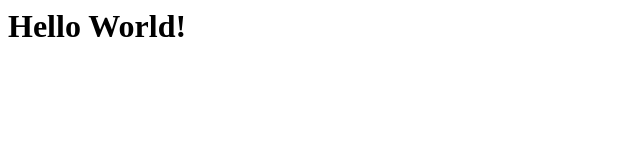
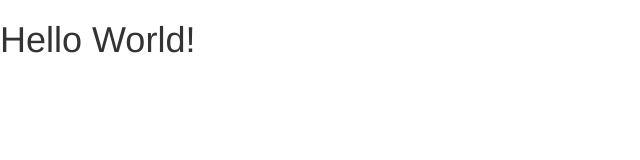
Before and after one commit to johnrussell9983/johnrussell9983.github.io, a plain HTML site: page index.html in a window 1280 px wide. Shown: the whole page, without its empty margins (0-640 px from the left). Drawn offline with nearby package versions, Linux system fonts and the light colour scheme.

Commit message:
Add Bootstrap

```diff
--- a/index.html
+++ b/index.html
@@ -1 +1,16 @@
+<html>
+<head>
+<!-- Latest compiled and minified CSS -->
+<link rel="stylesheet" href="https://maxcdn.bootstrapcdn.com/bootstrap/3.3.2/css/bootstrap.min.css">
+
+<!-- Optional theme -->
+<link rel="stylesheet" href="https://maxcdn.bootstrapcdn.com/bootstrap/3.3.2/css/bootstrap-theme.min.css">
+
+<!-- Latest compiled and minified JavaScript -->
+<script src="https://maxcdn.bootstrapcdn.com/bootstrap/3.3.2/js/bootstrap.min.js"></script>
+</head>
+<body>
 <h1>Hello World!</h1>
+</body>
+
+</html>
```
